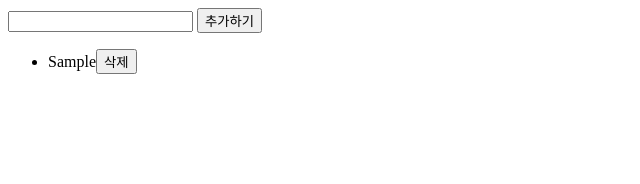
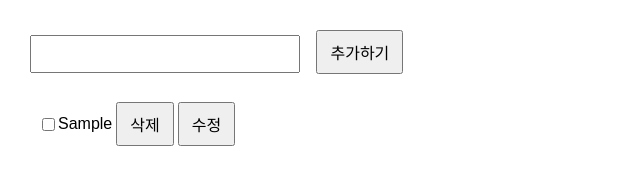
Before and after one commit to Celinejoo/study-javascript, a plain HTML site: page todolist.html in a window 1280 px wide. Both pictures are taken after typing "Sample" into the empty fields and a click on the button "추가하기". Shown: the whole page, without its empty margins (0-640 px from the left). Drawn offline with Linux system fonts and the light colour scheme.

Commit message:
Todolist

```diff
--- a/todolist.html
+++ b/todolist.html
@@ -5,6 +5,42 @@
     <meta name="viewport" content="width=device-width, initial-scale=1.0" />
     <title>Document</title>
   </head>
+  <style>
+    body {
+      font-family: Arial, sans-serif;
+      margin: 30px;
+    }
+
+    input[type="text"] {
+      padding: 8px;
+      width: 250px;
+      margin-right: 8px;
+      font-size: 16px;
+    }
+
+    button {
+      padding: 8px 12px;
+      font-size: 16px;
+      cursor: pointer;
+      margin-left: 4px;
+    }
+
+    ul#todo-list {
+      list-style: none;
+      padding: 0;
+      margin-top: 20px;
+    }
+
+    ul#todo-list li {
+      display: flex;
+      align-items: center;
+      padding: 8px;
+    }
+    ul#todo-list li.completed span {
+      text-decoration: line-through;
+      color: #aaa;
+    }
+  </style>
   <body>
     <input type="text" id="todo" />
     <button id="add-btn">추가하기</button>
@@ -24,25 +60,60 @@
     function addTodo() {
       const inputValue = todoinput.value.trim();
       if (inputValue !== "") {
-        todoArray.push(inputValue);
+        todoArray.push({ text: inputValue, done: false });
         todoinput.value = "";
         renderTodos();
         saveTodos();
       }
     }
+
     function renderTodos() {
       todoList.innerHTML = "";
 
       todoArray.forEach((todo, index) => {
         const li = document.createElement("li");
+
         const deleteBtn = document.createElement("button");
         deleteBtn.textContent = "삭제";
-        li.textContent = todo; // 텍스트 넣고
+
+        const editBtn = document.createElement("button");
+        editBtn.textContent = "수정";
+
+        const checkbox = document.createElement("input");
+        checkbox.type = "checkbox";
+        checkbox.checked = todo.done;
+
+        if (todo.done) {
+          li.classList.add("completed");
+        }
+
+        const span = document.createElement("span");
+        span.textContent = todo.text;
+
+        todoList.appendChild(li);
+        li.appendChild(checkbox);
+        li.appendChild(span);
+        span.textContent = todo.text; // 텍스트 넣고
         li.appendChild(deleteBtn);
-        todoList.appendChild(li);
+        li.appendChild(editBtn);
+
+        checkbox.addEventListener("change", () => {
+          todo.done = checkbox.checked;
+          renderTodos(); // 다시 그려주기 (상태 반영)
+        });
 
         deleteBtn.addEventListener("click", () => {
-          deleteTodo(index);
+          if (confirm("삭제하시겠습니까?")) {
+            deleteTodo(index);
+          }
+        });
+        editBtn.addEventListener("click", () => {
+          const newText = prompt("새 할 일을 입력하세요", todo.text);
+          if (newText.trim() !== "" && newText !== null) {
+            todo.text = newText.trim();
+            renderTodos();
+            saveTodos();
+          }
         });
       });
     }
@@ -55,10 +126,6 @@
 
     function saveTodos() {
       localStorage.setItem("todos", JSON.stringify(todoArray));
-      // getItem으로 문자열을 가져오고
-      // JSON.parse()로 다시 배열로 변환해!
-      // todoArray에 펼쳐서(push ...) 넣어주고
-      // renderTodos()로 화면 다시 그려주기
     }
 
     function loadTodos() {
@@ -67,6 +134,11 @@
         todoArray.push(...JSON.parse(savedTodos));
         renderTodos();
       }
+
+      // getItem으로 문자열을 가져오고
+      // JSON.parse()로 다시 배열로 변환해!
+      // todoArray에 펼쳐서(push ...) 넣어주고
+      // renderTodos()로 화면 다시 그려주기
     }
 
     btn.addEventListener("click", addTodo);
```
